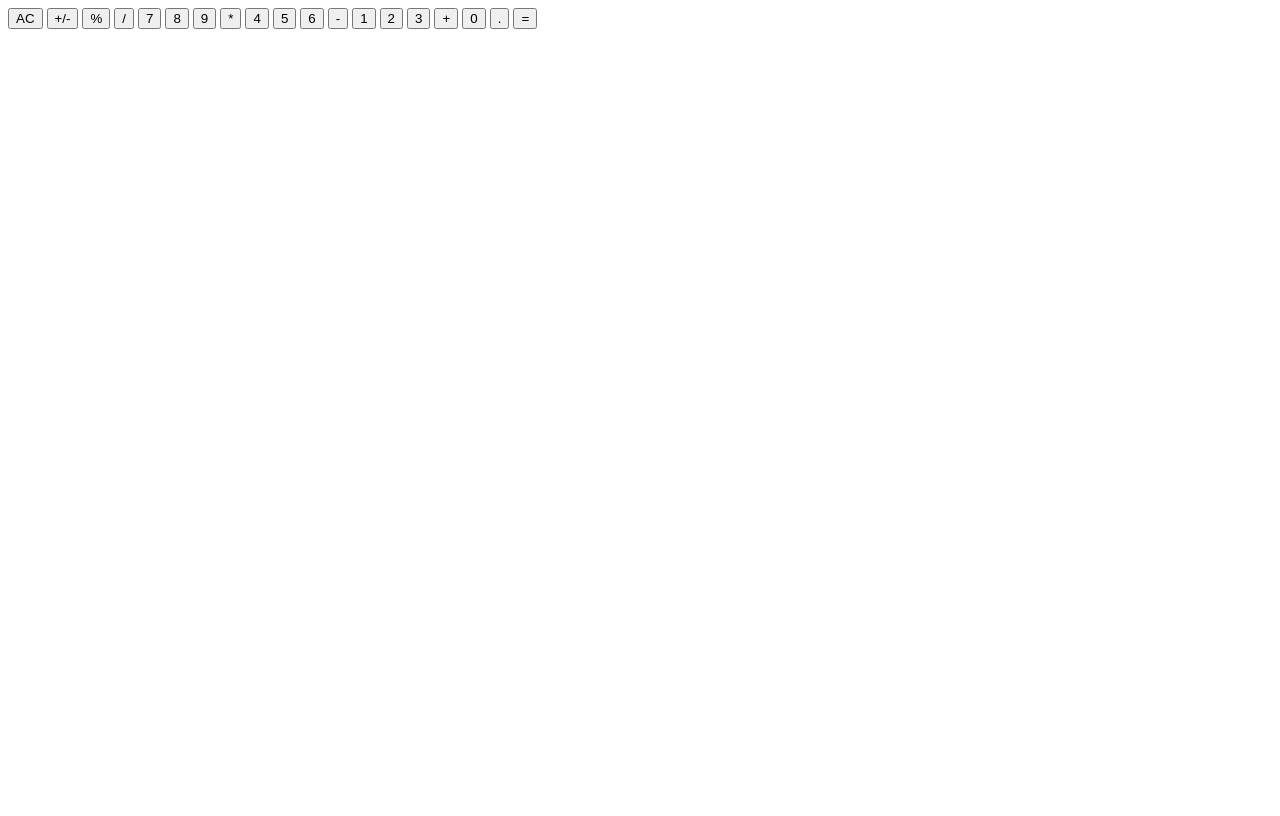
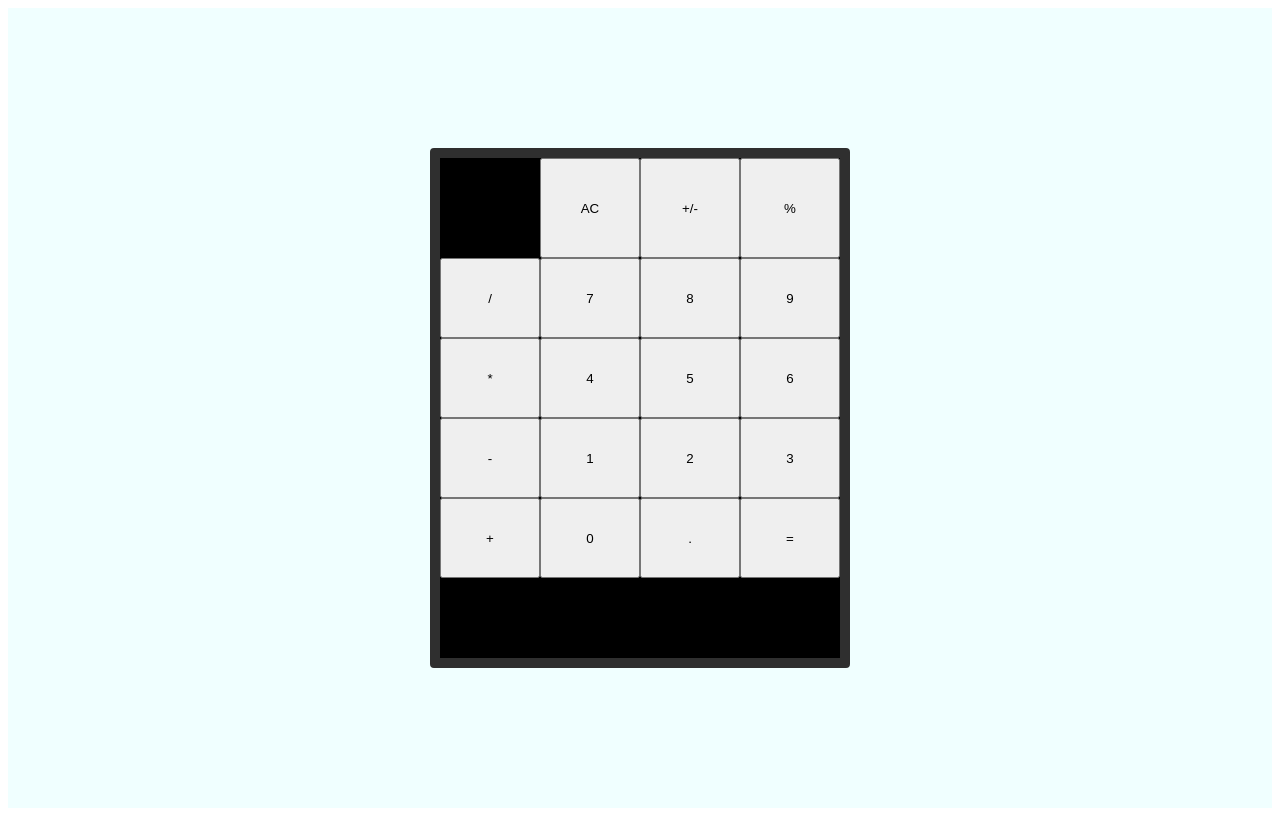
Before and after one commit to chaomoua91/calculator-project, a plain HTML site: page index.html in a window 1280 px wide. Drawn offline with Linux system fonts and the light colour scheme.

Commit message:
styling the calculator

```diff
--- a/index.html
+++ b/index.html
@@ -9,6 +9,7 @@
 <body>
     <main id="calc">
         <div id="container">
+            <div id="display"></div>
             <button>AC</button>
             <button>+/-</button>
             <button>%</button>
--- a/style.css
+++ b/style.css
@@ -0,0 +1,25 @@
+body {
+    text-align: center;
+    font-family: Arial, Helvetica, sans-serif;
+}
+
+#calc {
+    display: flex;
+    min-height: 95vh;
+    justify-content: center;
+    align-content: center;
+    align-items: center;
+    height: 100vh;
+    overflow: hidden;
+    background-color: azure;
+}
+
+#container {
+    background-color: black;
+    border: 10px solid rgba(47, 47, 47, 1);
+    border-radius: 4px;
+    display: grid;
+    grid-template-columns: repeat(4, 100px);
+    grid-template-rows: minmax(100px, auto) repeat(5, 80px);
+    gap
+}
```
